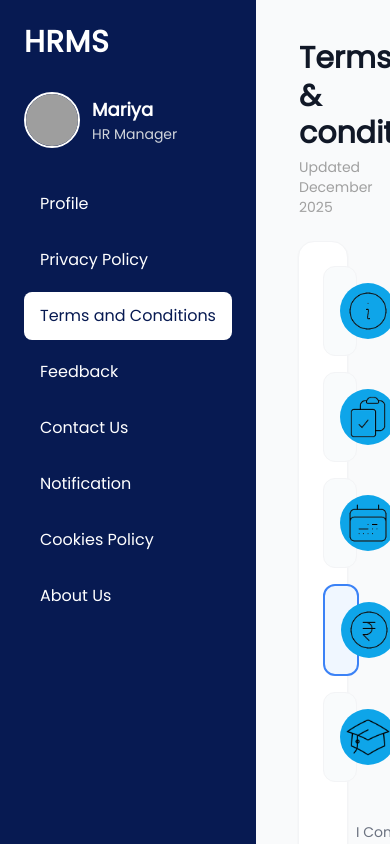
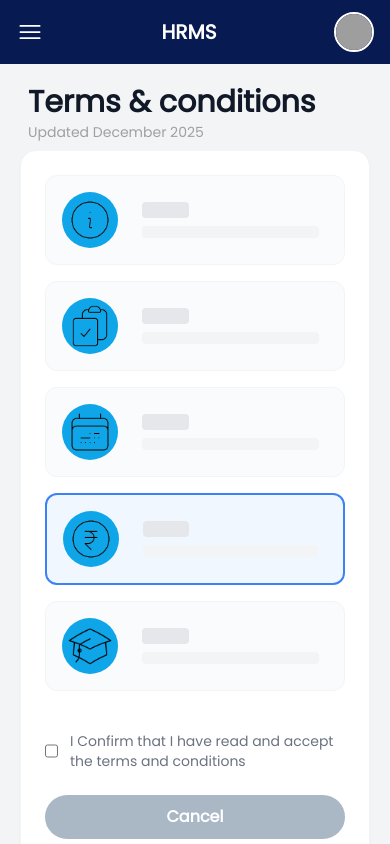
Before and after one commit to jogipradnya/HRMS-FigmaPages, a React (Create React App) app: page /terms-and-conditions in a window 390 px wide. Built offline with nearby package versions, Linux system fonts and the light colour scheme; grey boxes are pictures that could not be loaded.

Commit message:
side bar for mobile screen

```diff
--- a/src/components/layout/Sidebar.js
+++ b/src/components/layout/Sidebar.js
@@ -1,7 +1,9 @@
+import { useState } from "react";
 import { NavLink } from "react-router-dom";
 
 // 1. We accept 'children' as a prop here
 export default function Sidebar({ children }) {
+  const [open, setOpen] = useState(false);
   const menuItems = [
     { label: "Profile", path: "/profile" },
     { label: "Privacy Policy", path: "/privacy-policy" },
@@ -15,11 +17,35 @@ export default function Sidebar({ children }) {
 
   return (
     // 2. We use a Flex container to hold the Sidebar AND the Content side-by-side
-    <div className="flex h-screen w-full">
+    <div className=" flex h-screen w-full relative">
+      <div className="lg:hidden fixed left-0 top-0 w-full flex items-center justify-between px-4 py-3 bg-[#071A52] text-white ">
+        <button onClick={() => setOpen(!open)}>
+          {open ? <p className="text-4xl">×</p> :<svg
+            xmlns="http://www.w3.org/2000/svg"
+            fill="none"
+            viewBox="0 0 24 24"
+            strokeWidth={1.5}
+            stroke="currentColor"
+            className="w-7 h-7"
+          >
+            <path
+              strokeLinecap="round"
+              strokeLinejoin="round"
+              d="M3.75 6.75h16.5M3.75 12h16.5M3.75 17.25h16.5"
+            />
+          </svg>}
+        </button>
+        <h1 className="text-xl font-semibold">HRMS</h1>
+
+        <img
+          src="https://i.pravatar.cc/150?img=5"
+          className="w-10 h-10 rounded-full border-2 border-white"
+          alt="profile"
+        />
+      </div>
 
       {/* --- SIDEBAR SECTION --- */}
-      <div className="h-screen w-64 bg-[#071A52] text-white flex flex-col p-6 space-y-8 flex-shrink-0">
-
+      <div className="hidden h-screen w-64 bg-[#071A52] text-white lg:flex flex-col p-6 space-y-8 flex-shrink-0">
         {/* Logo Section */}
         <h1 className="text-3xl font-bold tracking-wide">HRMS</h1>
 
@@ -45,9 +71,10 @@ export default function Sidebar({ children }) {
               className={({ isActive }) =>
                 `
                 px-4 py-3 rounded-lg font-medium transition-all
-                ${isActive
-                  ? "bg-white text-[#071A52]" // selected item
-                  : "text-white hover:bg-[#0B2A78]"
+                ${
+                  isActive
+                    ? "bg-white text-[#071A52]" // selected item
+                    : "text-white hover:bg-[#0B2A78]"
                 }
               `
               }
@@ -58,12 +85,41 @@ export default function Sidebar({ children }) {
         </div>
       </div>
 
+      {open && (
+        <div className="fixed top-16 left-0 h-screen w-64 bg-[#071A52] text-white flex flex-col p-6 space-y-8 flex-shrink-0">
+          {/* MENU */}
+          <div className="flex flex-col space-y-2">
+            {menuItems.map((item) => (
+              <NavLink
+                key={item.label}
+                to={item.path}
+                onClick={() => setOpen(false)}
+                className={({ isActive }) =>
+                  `
+                px-4 py-3 rounded-lg font-medium transition-all
+                ${
+                  isActive
+                    ? "bg-white text-[#071A52]" // selected item
+                    : "text-white hover:bg-[#0B2A78]"
+                }
+              `
+                }
+              >
+                {item.label}
+              </NavLink>
+            ))}
+          </div>
+        </div>
+      )}
+
       {/* --- MAIN CONTENT SECTION (THE FIX) --- */}
       {/* This div takes up the remaining space (flex-1) and renders your pages */}
-      <div className="flex-1 p-10 overflow-auto bg-gray-50 text-black">
+      <div
+        className="flex-1  lg:mt-0 mt-16 overflow-auto bg-gray-100 text-black p-5
+"
+      >
         {children}
       </div>
-
     </div>
   );
 }
--- a/src/pages/AboutUs.js
+++ b/src/pages/AboutUs.js
@@ -1,3 +1,3 @@
 export default function AboutUs() {
-  return <div style={{ padding: 20 }}>About Us (empty)</div>;
+  return <div className="">About Us (empty)</div>;
 }
--- a/src/pages/TermsAndConditions.js
+++ b/src/pages/TermsAndConditions.js
@@ -8,12 +8,12 @@ import certificateIcon from '../assets/certificate.png';
 
 const TermsAndConditions = () => {
   return (
-    <div className="min-h-screen flex flex-col items-center px-6">
+    <div className="min-h-screen flex flex-col items-center">
 
       {/* Header */}
-      <header className="w-full max-w-5xl mb-6 px-2 mr-12">
+      <header className="w-full max-w-5xl mb-2 px-2">
         <h1 className="text-3xl font-bold text-gray-900 leading-tight">Terms & conditions</h1>
-        <p className="text-sm text-[#A0A0A0] mt-1">Updated December 2025</p>
+        <p className="text-sm text-[#A0A0A0]">Updated December 2025</p>
       </header>
 
       {/* Main Card Container */}
@@ -79,19 +79,19 @@ const TermsAndConditions = () => {
         </div>
 
         {/* Footer */}
-        <footer className="mt-10 flex flex-col md:flex-row md:items-center justify-between gap-6 px-2">
+        <footer className="mt-10 flex flex-col md:flex-row md:items-center justify-between gap-6 px-">
           <label className="flex items-center cursor-pointer">
             <input type="checkbox" className="w-5 h-5 rounded border-gray-300 text-blue-600" />
-            <span className="ml-3 text-sm font-medium text-gray-500">
+            <span className="ml-3 text-sm font-medium text-gray-500 ">
               I Confirm that I have read and accept the terms and conditions
             </span>
           </label>
 
-          <div className="flex gap-3">
-            <button className="px-10 py-2.5 bg-[#AAB8C6] text-white rounded-full font-bold">
+          <div className="flex sm:w-auto gap-2 flex-col sm:flex-row ">
+            <button className="w-full sm:w-auto  px-8 py-2.5 mx-auto bg-[#AAB8C6] text-white rounded-full font-bold">
               Cancel
             </button>
-            <button className="px-10 py-2.5 bg-[#3B82F6] text-white rounded-full font-bold shadow-md">
+            <button className=" w-full sm:w-auto  px-8 py-2.5 mx-auto bg-[#3B82F6] text-white rounded-full font-bold shadow-md">
               Accept
             </button>
           </div>
```
